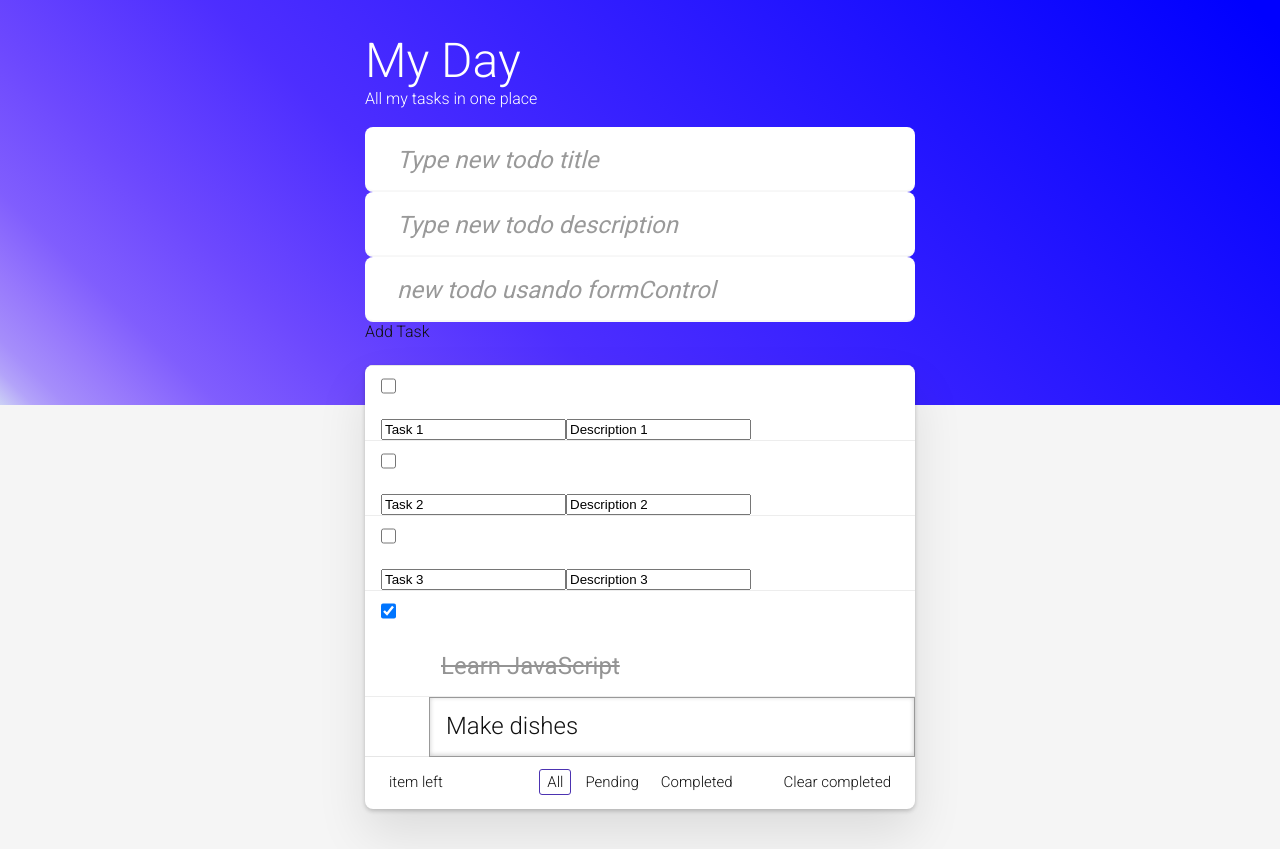
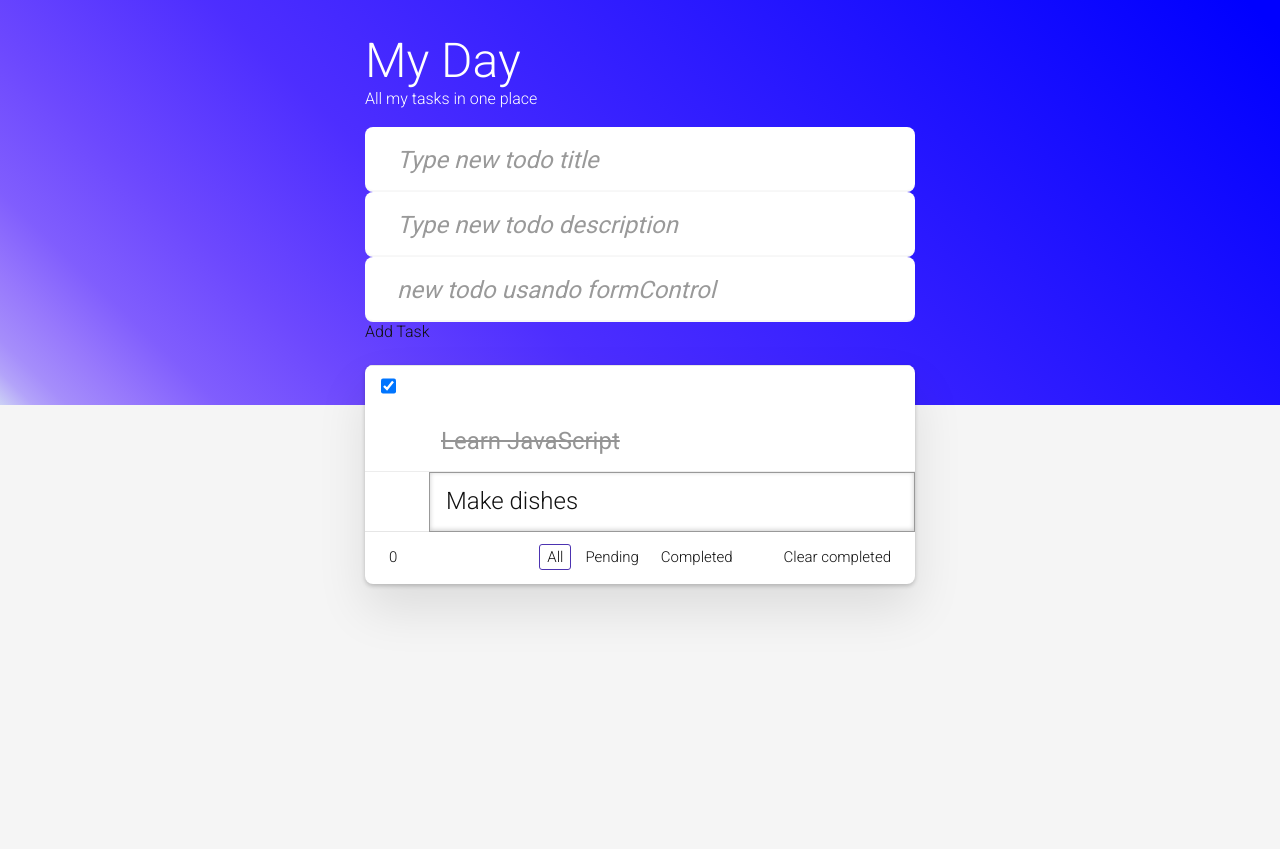
Before and after one commit to Codooze/todoapp, an Angular app: page /home in a window 1280 px wide. After the commit the page ends 800 px from the top, so only its background shows below. Built offline with nearby package versions, Linux system fonts and the light colour scheme.

Commit message:
Refactor home component to display task count and implement local storage

```diff
--- a/src/app/pages/home/home.component.html
+++ b/src/app/pages/home/home.component.html
@@ -87,17 +87,33 @@
     <!-- This footer should be hidden by default and shown when there are todos -->
     <footer class="footer">
       <!-- This should be `0 items left` by default -->
-      <span class="todo-count"> item left</span>
+      <span class="todo-count">
+        <strong>{{ tasksByFilter().length }}</strong>
+        <span *ngIf="tasksByFilter().length === 1"; else elseBlock>item</span>
+        <ng-template #elseBlock>items</ng-template>
+      </span>
       <!-- Remove this if you don't implement routing -->
       <ul class="filters">
         <li>
-          <a (click)="changeFilter(Filters.all)" class="selected">All</a>
+          <a
+            (click)="changeFilter(Filters.all)"
+            [class.selected]="Filters.all === currentFilter()"
+            >All</a
+          >
         </li>
         <li>
-          <a (click)="changeFilter(Filters.pending)">Pending</a>
+          <a
+            (click)="changeFilter(Filters.pending)"
+            [class.selected]="Filters.pending === currentFilter()"
+            >Pending</a
+          >
         </li>
         <li>
-          <a (click)="changeFilter(Filters.completed)">Completed</a>
+          <a
+            (click)="changeFilter(Filters.completed)"
+            [class.selected]="Filters.completed === currentFilter()"
+            >Completed</a
+          >
         </li>
       </ul>
       <!-- Hidden if no completed items are left ↓ -->
--- a/src/app/pages/home/home.component.ts
+++ b/src/app/pages/home/home.component.ts
@@ -1,5 +1,12 @@
 import { CommonModule } from '@angular/common';
-import { Component, computed, signal } from '@angular/core';
+import {
+  Component,
+  Injector,
+  computed,
+  effect,
+  inject,
+  signal,
+} from '@angular/core';
 import { ITask, FilterOptions } from '../../models/tasks.model';
 import { FormControl, ReactiveFormsModule, Validators } from '@angular/forms';
 
@@ -11,26 +18,7 @@ import { FormControl, ReactiveFormsModule, Validators } from '@angular/forms';
   styleUrl: './home.component.scss',
 })
 export class HomeComponent {
-  tasks = signal<ITask[]>([
-    {
-      title: 'Task 1',
-      description: 'Description 1',
-      isEditing: false,
-      completed: false,
-    },
-    {
-      title: 'Task 2',
-      description: 'Description 2',
-      isEditing: false,
-      completed: false,
-    },
-    {
-      title: 'Task 3',
-      description: 'Description 3',
-      isEditing: false,
-      completed: false,
-    },
-  ]);
+  tasks = signal<ITask[]>([]);
 
   //enum with the filter options all, pending, completed
   Filters = FilterOptions;
@@ -52,6 +40,8 @@ export class HomeComponent {
   });
 
   changeFilter(filter: FilterOptions) {
+    console.log('filter', filter);
+
     this.currentFilter.set(filter);
   }
 
@@ -128,4 +118,24 @@ export class HomeComponent {
     nonNullable: true,
     validators: [Validators.required, Validators.pattern(/^\S.*\S$/)],
   });
+
+  // LocalStorage
+  injector = inject(Injector);
+
+  ngOnInit() {
+    const tasks = localStorage.getItem('tasks');
+    if (tasks) {
+      this.tasks.set(JSON.parse(tasks));
+    }
+    this.trackTasks();
+  }
+
+  trackTasks() {
+    effect(
+      () => {
+        localStorage.setItem('tasks', JSON.stringify(this.tasks()));
+      },
+      { injector: this.injector }
+    );
+  }
 }
```
